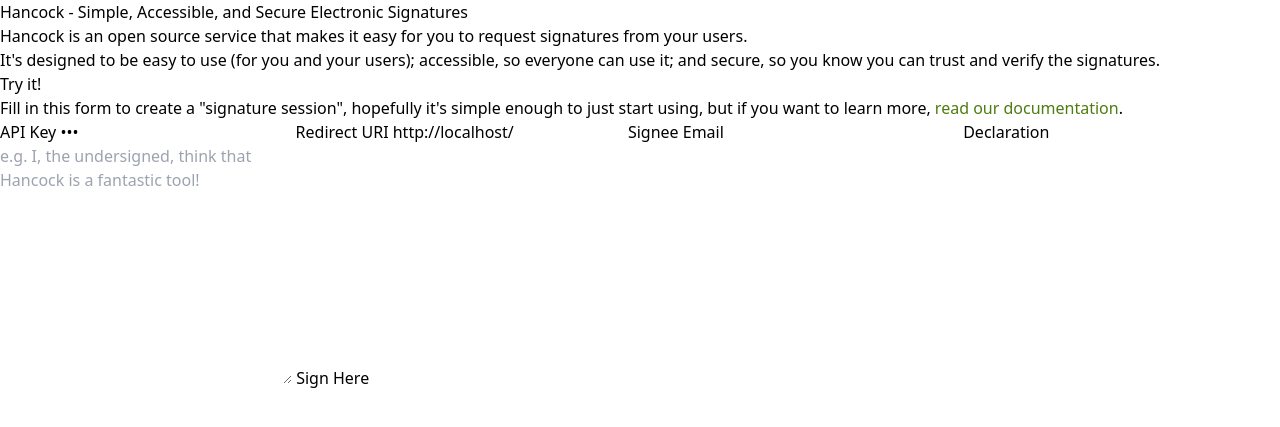
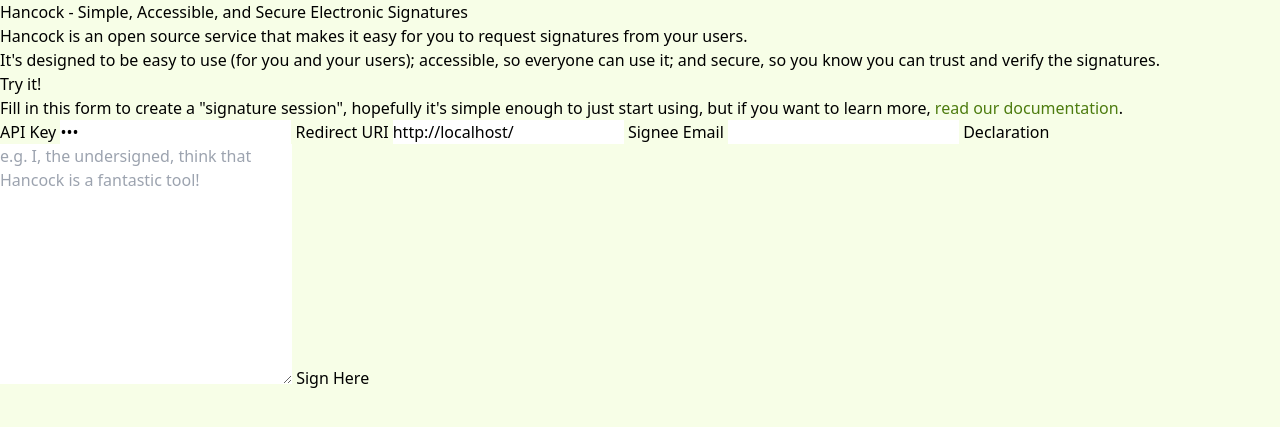
Before and after one commit to DiversityandAbility/axs-signature, a Flask app: page / in a window 1280 px wide. Shown: the top 427 px of the page. Run offline with Flask 2, Linux system fonts and the light colour scheme; some libraries are stand-ins or nearby versions.

Commit message:
Add some todods

```diff
--- a/hancock/blueprint.py
+++ b/hancock/blueprint.py
@@ -17,6 +17,8 @@ from hancock.schema import CreateSessionSchema
 # TODO: Turn off CORS for the create session route
 # TODO: Show session ID to user on sign page and on creator's page alongside loading indicator
 # TODO: Redirect URI should always be accessible to user, and can be used to verify the signature request (rel=nooperner)
+# TODO: Add a "title" field to go next to the declaration
+# TODO: Time limited API keys, connected to the signee_email, use once?
 
 
 bp = Blueprint("hancock", __name__)
@@ -47,6 +49,7 @@ def create_session():
     sid = make_sid(input)
     with open(f"/data/signatures/{sid}.json", "w") as fp:
         json.dump(input, fp)
+    # TODO: Send an email with this link to the signee, don't auto-redirect
     return redirect(url_for("hancock.sign", sid=sid))
 
 
--- a/hancock/templates/base.html
+++ b/hancock/templates/base.html
@@ -21,7 +21,7 @@
             }
         </style>
     </head>
-    <body class="bg-line-50">
+    <body class="bg-lime-50">
         {% block body %}{% endblock %}
     </body>
 </html>
```
